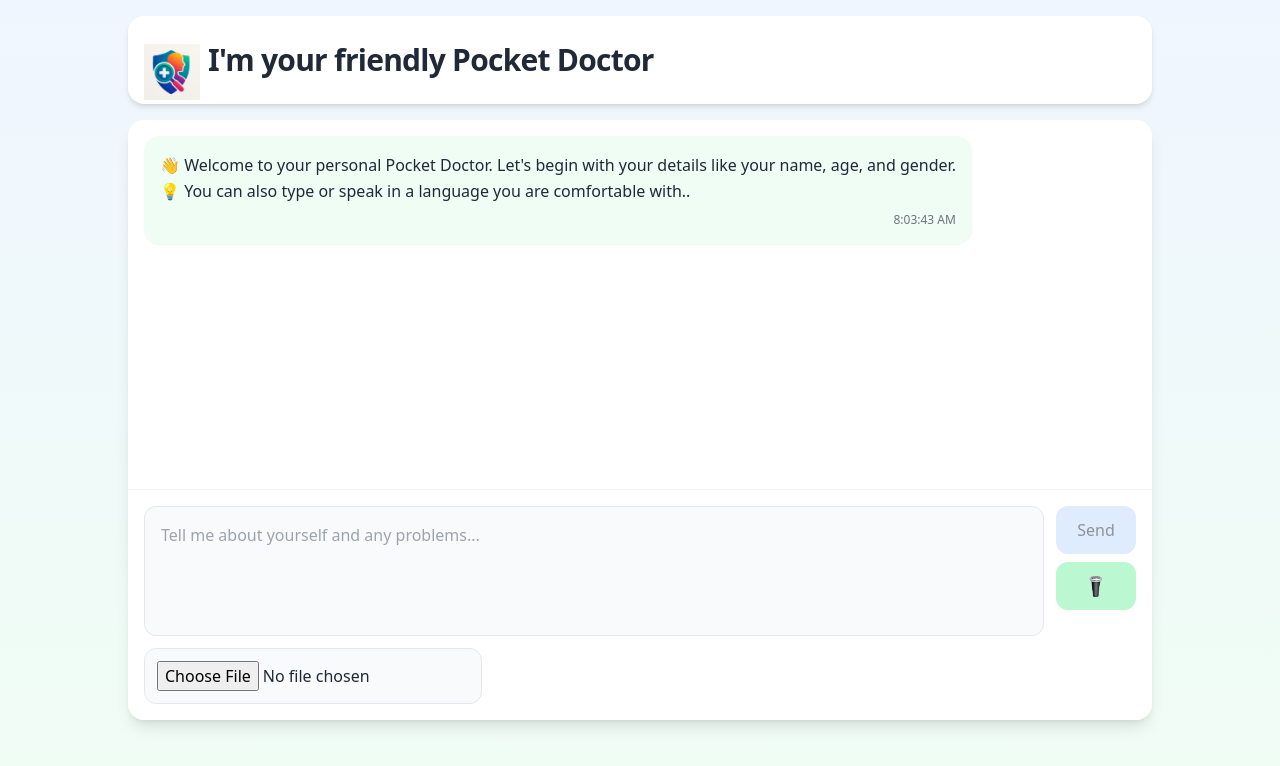
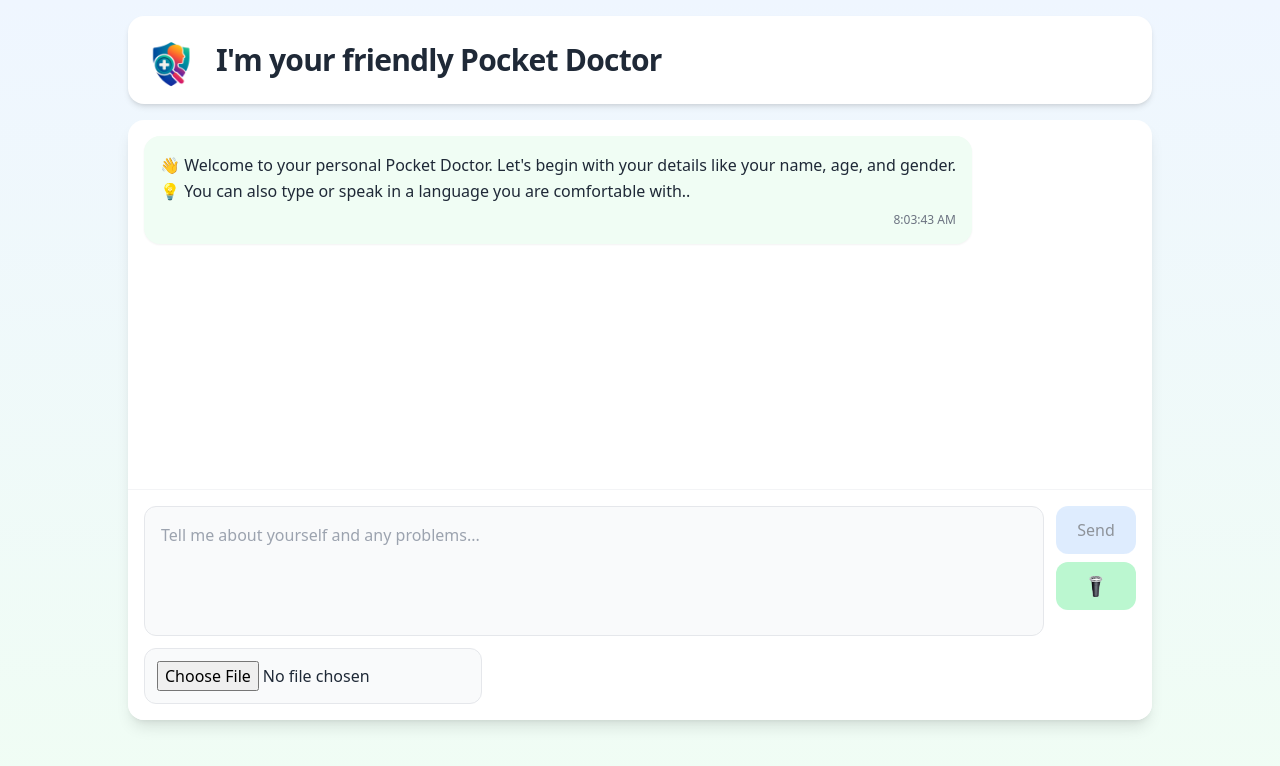
Before and after one commit to vishalsx/symptom-analyzer, a React (Create React App) app: page / in a window 1280 px wide. Shown: the top 766 px of the page. Built offline with nearby package versions, Linux system fonts and the light colour scheme; no server answers.

Commit message:
Changed logo

```diff
--- a/src/App.tsx
+++ b/src/App.tsx
@@ -226,9 +226,9 @@ const App: React.FC = () => {
   return (
     <div className="min-h-screen bg-gradient-to-b from-blue-50 to-green-50 flex flex-col items-center p-4">
       {/* Header */}
-      <header className="w-full max-w-full md:max-w-5xl bg-white rounded-2xl shadow-md p-4 flex items-center space-x-2">
+      <header className="w-full max-w-full md:max-w-5xl bg-white rounded-2xl shadow-md p-4 flex items-center space-x-4">
         <img src="/Symptom-Analyzer-logo.png" alt="Symptom Analyzer Logo"
-          className="w-10 h-10 sm:w-12 sm:h-12 md:w-14 md:h-14 object-contain relative top-2 sm:top-2.5 md:top-3" />
+          className="w-10 h-10 sm:w-12 sm:h-12 md:w-14 md:h-14 object-contain relative top-2 sm:top-1.5 md:top-1" />
         <h1 className="text-lg sm:text-xl md:text-2xl lg:text-3xl font-semibold text-gray-800 tracking-tight">
           I'm your friendly Pocket Doctor
         </h1>
```
Also changed, not shown: public/Symptom-Analyzer-logo.png.
